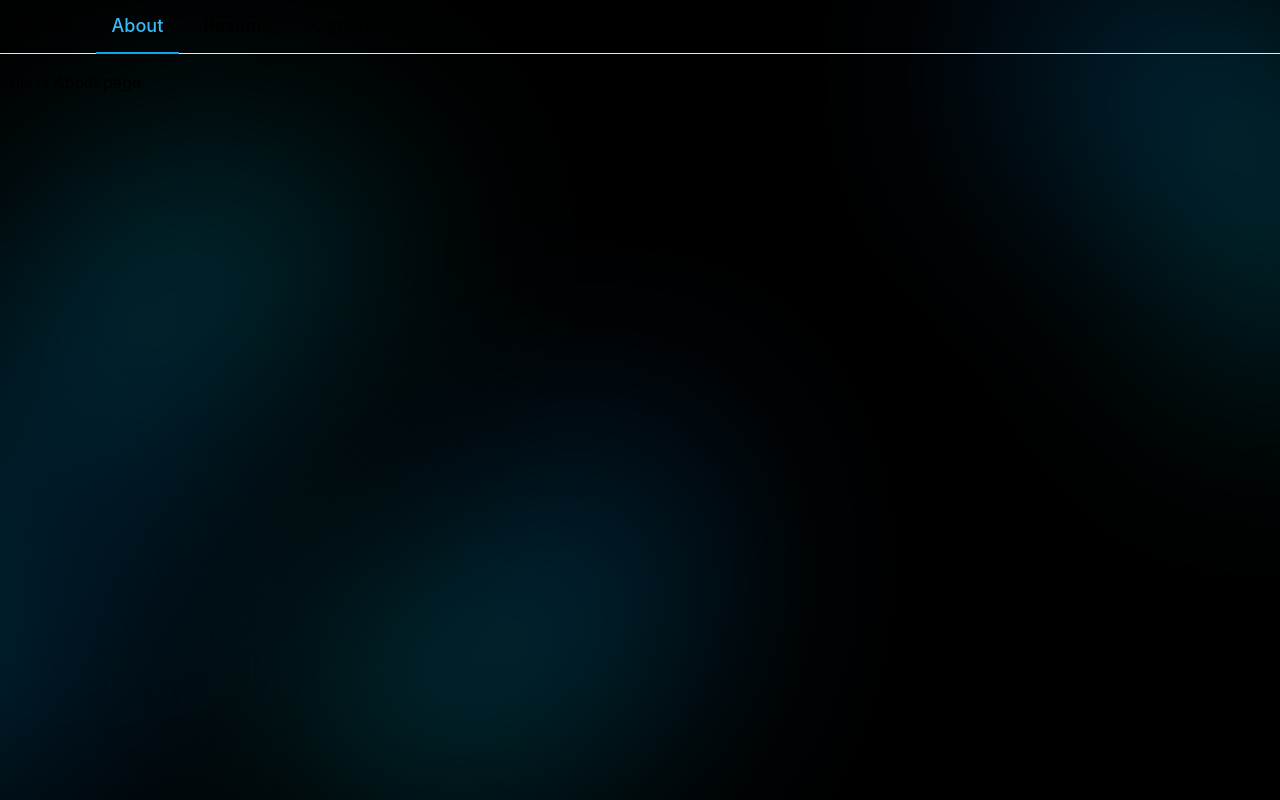
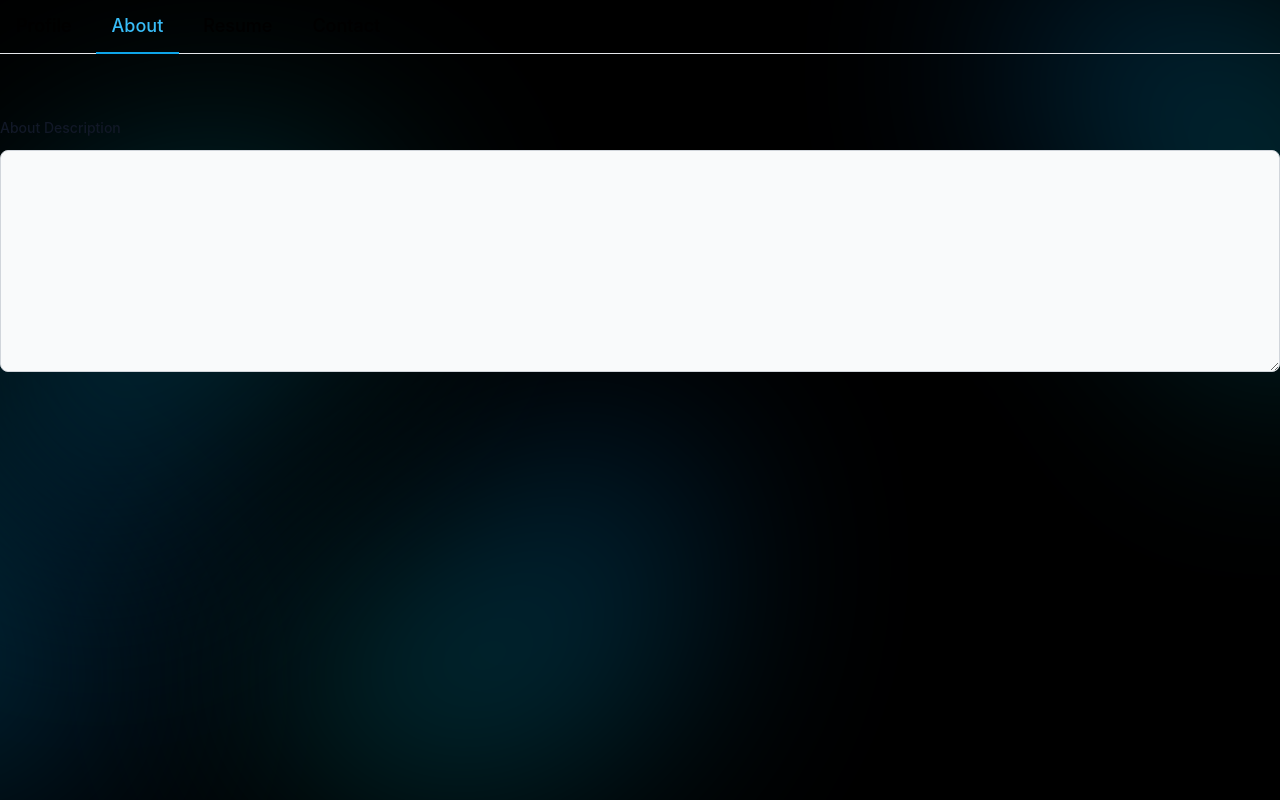
Before and after one commit to rasouljabbari/rjdeveloper, a React (Create React App) app: page /admin/dashboard/about in a window 1280 px wide. Built offline with nearby package versions, Linux system fonts and the light colour scheme.

Commit message:
content box

```diff
--- a/src/components/Admin/pages/panel/Dashboard.jsx
+++ b/src/components/Admin/pages/panel/Dashboard.jsx
@@ -4,10 +4,12 @@ import {Outlet} from "react-router";
 
 function Dashboard() {
     return (
-        <>
-            <Tabs />
-            <Outlet/>
-        </>
+        <div className="container mx-auto">
+            <Tabs/>
+            <div className="py-12">
+                <Outlet/>
+            </div>
+        </div>
     );
 }
 
--- a/src/components/Admin/pages/panel/tab-content/About.jsx
+++ b/src/components/Admin/pages/panel/tab-content/About.jsx
@@ -1,8 +1,29 @@
-import React from 'react';
+import React, {useState} from 'react';
 
 function About() {
+    const [description, setDescription] = useState('');
+
+    const formHandler = (e) => {
+        e.preventDefault()
+        console.log(description)
+    }
+    const inputClass =
+        'mt-3 bg-gray-50 border border-gray-300 text-gray-900 sm:text-sm rounded-lg focus:ring-primary-600 focus:border-primary-600 block w-full p-2.5 dark:bg-gray-700 dark:border-gray-600 dark:placeholder-gray-400 dark:text-white dark:focus:ring-blue-500 dark:focus:border-blue-500'
+    const labelClass = 'block mb-2 text-sm font-medium text-gray-900 dark:text-white'
     return (
-        <div className={'text-black dark:text-slate-200'}>This is About page</div>
+        <form onSubmit={formHandler}>
+            <label
+                className={labelClass}
+                htmlFor="description">
+                About Description
+                <textarea
+                    className={inputClass}
+                    name="description" id="description" cols="30" rows="10"
+                    value={description}
+                    onChange={({target: {value}}) => setDescription(value)}
+                ></textarea>
+            </label>
+        </form>
     );
 }
 
```
